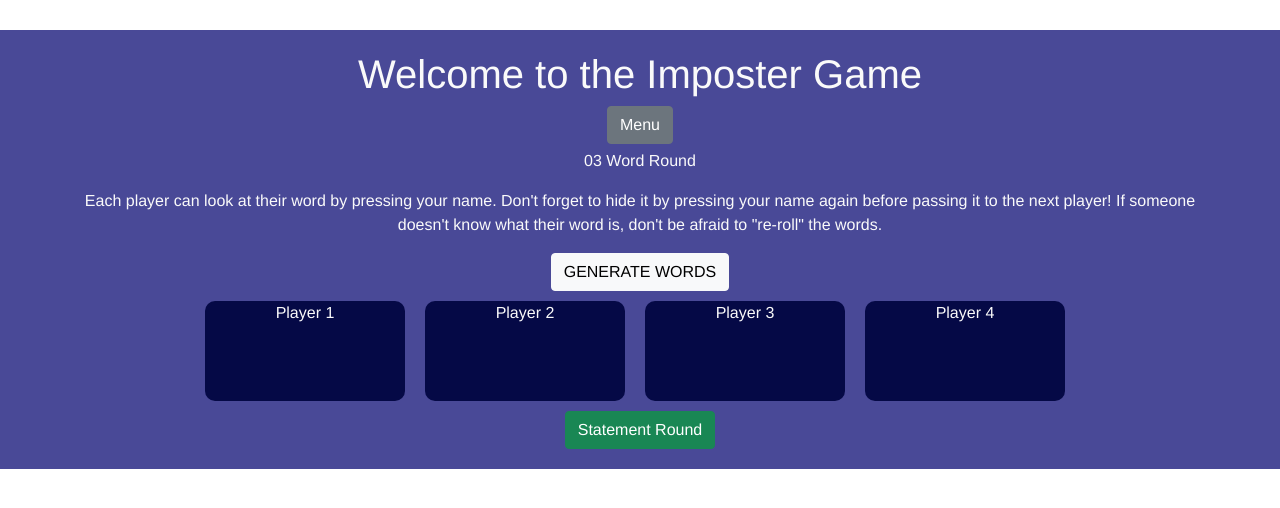
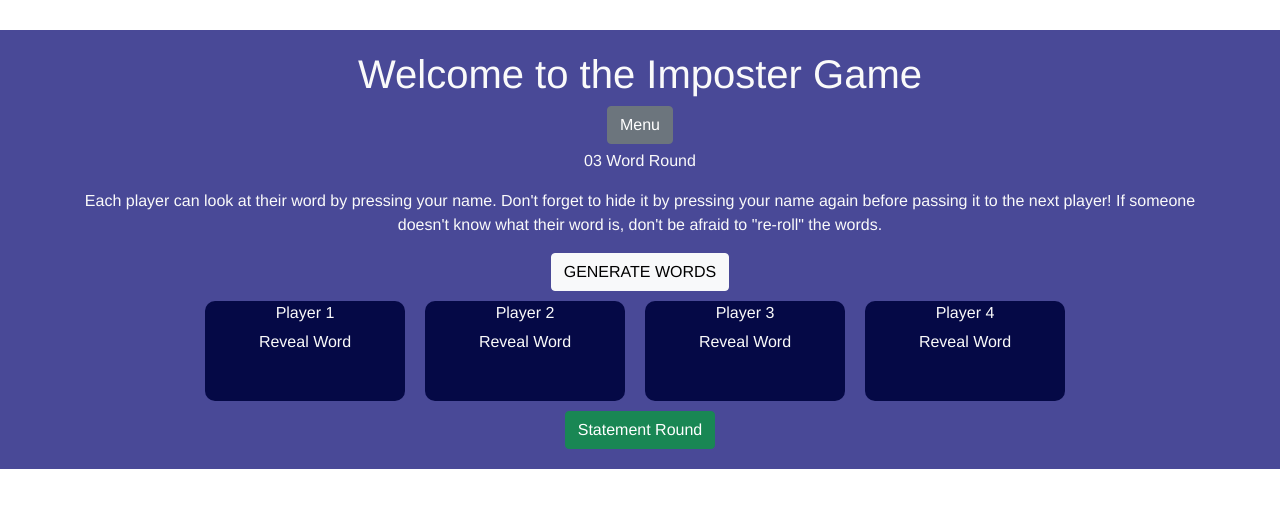
Before and after one commit to curtisahuang/impostergame, a Vue app: page /words in a window 1280 px wide. Shown: the top 508 px of the page. Built offline with nearby package versions, Linux system fonts and the light colour scheme.

Commit message:
fixed display bug

```diff
--- a/src/components/DisplayPlayerWord.vue
+++ b/src/components/DisplayPlayerWord.vue
@@ -1,7 +1,10 @@
 <template>
   <div @click="myFilter" id="player-words">
   {{player.name}}
-  <div class="secret-word" v-if="isActive">{{player.word}}</div>
+  <div class="word-div">
+    <span v-if="isActive">{{player.word}}</span>
+    <span v-else>Reveal Word</span>
+  </div>
   </div>
 </template>
 
@@ -33,4 +36,7 @@ export default {
   padding: 0px;
   margin: 0px;
 }
+.word-div {
+  height: 1.5rem;
+}
 </style>
--- a/src/store/modules/players.js
+++ b/src/store/modules/players.js
@@ -42,10 +42,8 @@ const mutations = {
     }
   },
   assignRandomWords: function (state) {
-    console.log("words generated");
     const wordbanklength = state.wordbank.length - 1 ;
     let randomIndex = Math.floor(Math.random() * wordbanklength);
-    console.log({randomIndex})
     const randomWords = [state.wordbank[randomIndex][0], state.wordbank[randomIndex][1]];
     for (const player of state.players) {
       player.word = randomWords[0];
```
